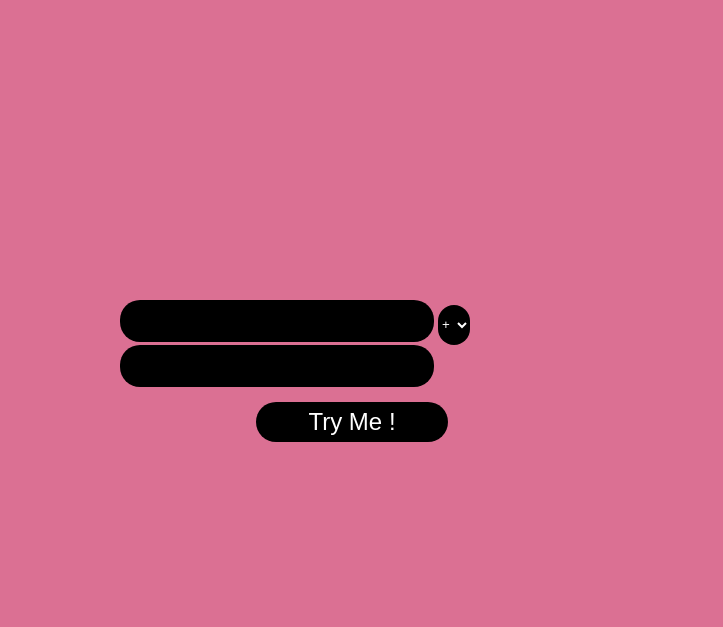
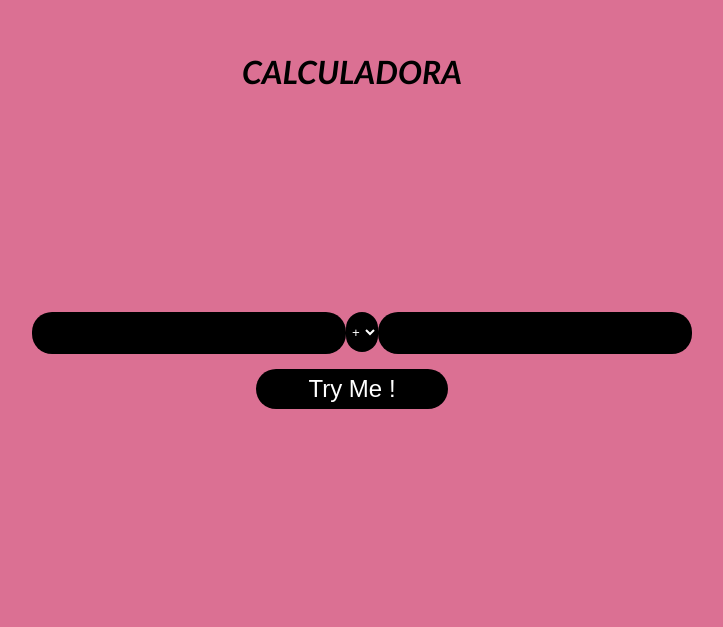
Before and after one commit to mariiiporfirio/missao42_frontend, a plain HTML site: page ex02/calc.html in a window 1280 px wide. Shown: the part 108-735 px from the top of the page, without its empty margins (288-1011 px from the left). Drawn offline with Linux system fonts and the light colour scheme.

Commit message:
ajustes do CSS da página

```diff
--- a/ex02/calc.css
+++ b/ex02/calc.css
@@ -1,10 +1,27 @@
 body{
+    background-color: palevioletred;
+}
+
+main{
     display: flex;
     flex-direction: column;
     justify-content: center;
     align-items: center;
-    padding: 50vh;
-    background-color: palevioletred;
+    padding: 25vh;
+}
+
+h1{
+    font-size: 2rem;
+    font-family:'Gill Sans', 'Gill Sans MT', Calibri, 'Trebuchet MS', sans-serif;
+    font-style: oblique;
+    text-align: center;
+    margin-top: 20vh;
+}
+
+.calc{
+    display: flex;
+    justify-content: space-between;
+    width: 50vw;
 }
 
 .try{
@@ -27,5 +44,7 @@ select{
     background: black;
     border: none;
     height: 5vh;
+    width: 5vw;
     border-radius: 20px;
+    text-align: center;
 }
--- a/ex02/calc.html
+++ b/ex02/calc.html
@@ -1,5 +1,5 @@
 <!DOCTYPE html>
-<html lang="en">
+<html lang="pt-br">
 <head>
     <meta charset="UTF-8">
     <meta name="viewport" content="width=device-width, initial-scale=1.0">
@@ -9,9 +9,11 @@
 </head>
 <body>
 
+    <h1>CALCULADORA</h1>
+
+    <main>
         <div class="calc">
             <input type="text" name="iten1" id="iten1">
-
             <select name="operadores" id="operadores">
                 <option value="mais">+</option>
                 <option value="menos">-</option>
@@ -22,8 +24,8 @@
 
             <input type="text" name="iten2" id="iten2">
         </div>
-
         <input class="try" type="submit" value="Try Me !">
+    </main>
 
 </body>
 </html>
```
Lines whose indentation alone changed are shown as unchanged.
